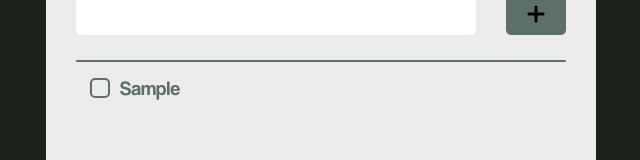
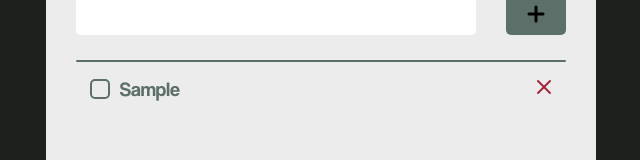
Before and after one commit to rponchka/ToDoApp, a React (Create React App) app: page / in a window 1280 px wide. Both pictures are taken after typing "Sample" into the empty fields and a click on the button 855 px from the left and 304 px from the top of the page. Shown: the part 289-449 px from the top of the page, without its empty margins (319-959 px from the left). Built offline with nearby package versions, Linux system fonts and the light colour scheme.

Commit message:
feature: add ability delete task

```diff
--- a/src/App.jsx
+++ b/src/App.jsx
@@ -36,6 +36,19 @@ function App() {
     saveToLocalStorage(key ,updatedTasks)
   };
 
+  const deleteTask = (id) => {
+    const indexToRemove = tasksList.findIndex(task => task.id === id);
+
+    if (indexToRemove !== -1) {
+      console.log(1);
+      const updatedTasks = [...tasksList];
+      updatedTasks.splice(indexToRemove, 1);
+      setTasks(updatedTasks);
+      saveToLocalStorage(key, updatedTasks);
+    }
+  };
+
+
   return (
     <div className="App">
       <TaskContext.Provider
@@ -43,6 +56,7 @@ function App() {
           tasksList: tasksList,
           createTask: createNewTask,
           getTask: AccesTask,
+          removeTask: deleteTask
         }}
       >
         <Container />
--- a/src/components/Task/Task.css
+++ b/src/components/Task/Task.css
@@ -1,5 +1,5 @@
 /* From Uiverse.io by adamgiebl */
-.cyberpunk-checkbox {
+.checkbox {
     appearance: none;
     width: 20px;
     height: 20px;
@@ -12,7 +12,7 @@
     cursor: pointer;
   }
 
-  .cyberpunk-checkbox:before {
+  .checkbox:before {
     content: "";
     background-color: var(--second-color);
     display: block;
@@ -26,11 +26,11 @@
     transition: all 0.3s ease-in-out;
   }
 
-  .cyberpunk-checkbox:checked:before {
+  .checkbox:checked:before {
     transform: translate(-50%, -50%) scale(1);
   }
 
-  .cyberpunk-checkbox-label {
+  .checkbox-label {
     font-size: 20px;
     color: var(--second-color);
     cursor: pointer;
@@ -39,4 +39,22 @@
     align-items: center;
     font-family: var(--font);
     padding: 5px 10px;
+
+
   }
+
+  .label-text{
+    white-space: nowrap;      /* Забороняє переноси рядка */
+  overflow: hidden;         /* Приховує текст, що виходить за межі */
+  text-overflow: ellipsis;  /* Додає трикрапку */
+  width: 400px;         /* Максимальна ширина контейнера */
+  }
+
+  .btn-delete{
+    padding: 0;
+    border: 0;
+    color: #A62639;
+    cursor:  pointer;
+    background-color: transparent;
+    margin-left: 20px;
+  }
--- a/src/components/Task/Task.jsx
+++ b/src/components/Task/Task.jsx
@@ -3,21 +3,42 @@ import "./Task.css";
 import { TaskContext } from "../../App";
 
 function Task({ data }) {
-  const { getTask } = useContext(TaskContext);
+
+  const { getTask, removeTask } = useContext(TaskContext);
 
   const handleCheckboxClick = () => {
-    getTask(data.id)
+    getTask(data.id);
   };
 
+  const handleRemoveButton = () => {
+    removeTask(data.id)
+  }
+
   return (
-    <label className="cyberpunk-checkbox-label">
+    <label className="checkbox-label">
       <input
         type="checkbox"
-        className="cyberpunk-checkbox"
+        className="checkbox"
         checked={data.isDone}
         onChange={handleCheckboxClick}
       />
-      {data.task}
+      <div className="label-text">{data.task}</div>
+      <button className="btn-delete" onClick={handleRemoveButton}>
+        <svg
+          xmlns="http://www.w3.org/2000/svg"
+          width={24}
+          height={24}
+          viewBox="0 0 24 24"
+          fill="none"
+          stroke="currentColor"
+          strokeWidth={2}
+          strokeLinecap="round"
+          strokeLinejoin="round"
+        >
+          {" "}
+          <path d="M18 6l-12 12" /> <path d="M6 6l12 12" />{" "}
+        </svg>
+      </button>
     </label>
   );
 }
```
